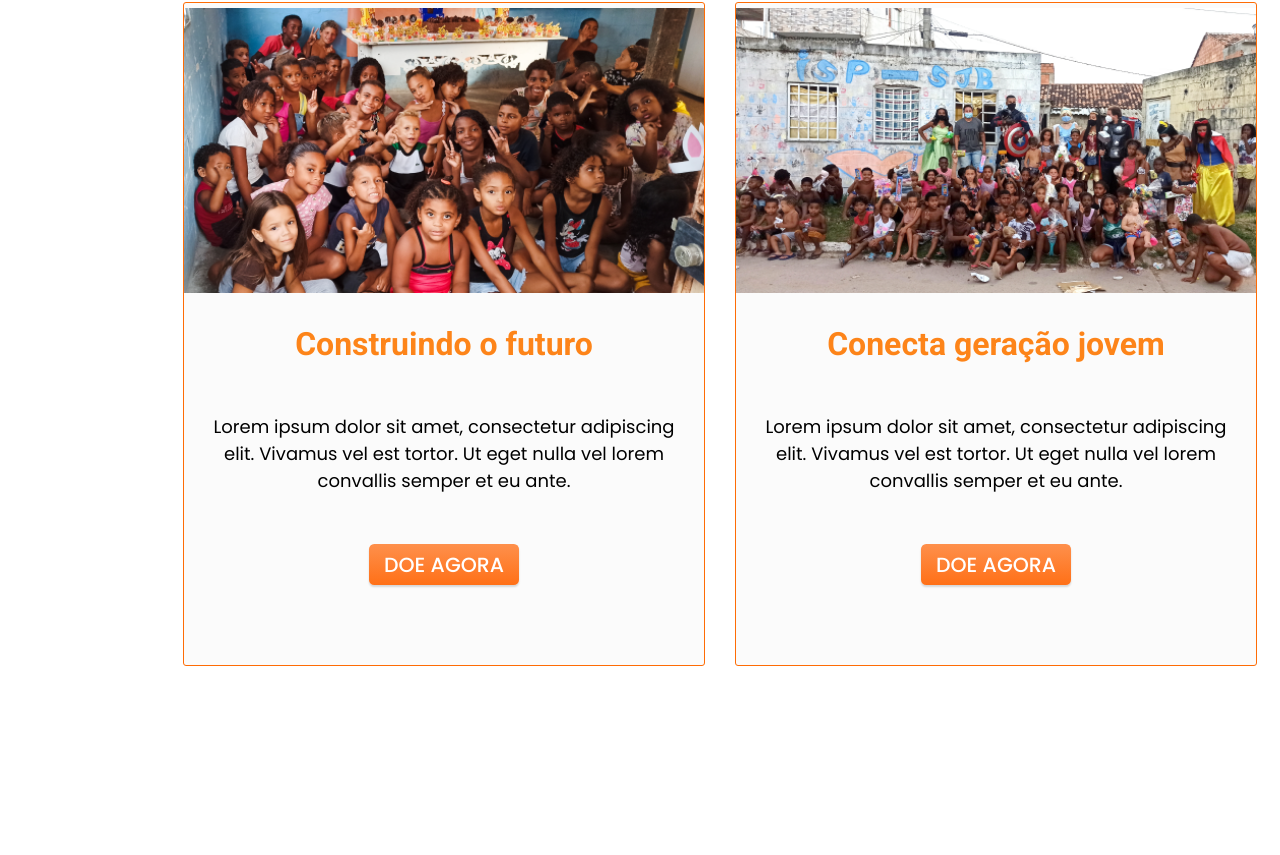
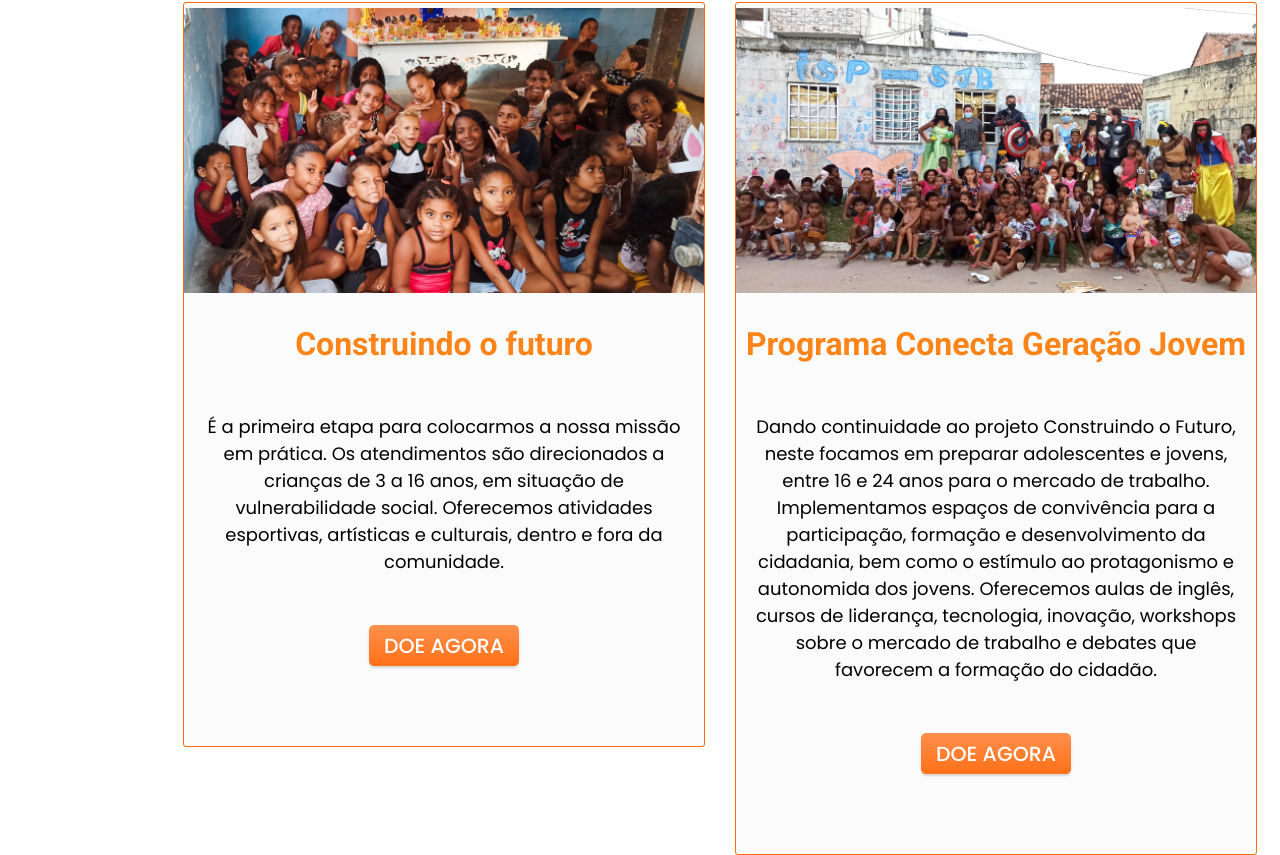
Before and after one commit to sugaivisk/isp-web, a React (Create React App) app: page / in a window 1280 px wide. Shown: the part 535-1390 px from the top of the page. Before the commit the page ends 1201 px from the top, so only its background shows below. Built offline with nearby package versions, Linux system fonts and the light colour scheme; the HTML template or start-up script is replaced by a standard one.

Commit message:
Update index.js

```diff
--- a/src/componentes/Projetos/index.js
+++ b/src/componentes/Projetos/index.js
@@ -1,10 +1,17 @@
+import { useState } from 'react'
+
+//importa dados dos projetos
+import dados from '../../dadosDosProjetos'
+
+//importa CSS
 import './projetos.css'
 import './navigation.css'
 
+//importa imagens
 import imagemprojeto1 from '../../imagens/projeto1-0.png'
 import imagemprojeto2 from '../../imagens/projeto2-0.png'
 
-import { useState } from 'react'
+//importa modal
 import ModalProjeto1 from '../ModalProjeto1'
 import ModalProjeto2 from '../ModalProjeto2'
 
@@ -32,6 +39,7 @@ export default function Projetos() {
     }
 
     return (
+
         <section className='carrosel'>
             <h2 className='carrosel-titulo'>Projetos</h2>
 
@@ -46,19 +54,19 @@ export default function Projetos() {
             <div className='projetos-tela'>
                 <Swiper navigation={true} modules={[Navigation]} className="mySwiper">
                     <SwiperSlide>
-                        <div className='projeto' onClick={()=> {mostrarModal(); setProjeto("projeto1")}}>
+                        <div className='projeto' onClick={()=> {mostrarModal(); setProjeto(`projeto${dados[0].id}`)}}>
                             <img src={imagemprojeto1} alt='projeto1-Construindo o futuro' className='projeto-img'/>
                             <div>
-                                <h3>Construindo o futuro</h3>
-                                <p>Lorem ipsum dolor sit amet, consectetur adipiscing elit. Vivamus vel est tortor. Ut eget nulla vel lorem convallis semper et eu ante.</p>
+                                <h3>{dados[0].titulo}</h3>
+                                <p>{dados[0].texto}</p>
                                 <button>DOE AGORA</button>
                             </div>
                         </div>
-                        <div className='projeto' onClick={()=> {mostrarModal(); setProjeto("projeto2")}}>
+                        <div className='projeto' onClick={()=> {mostrarModal(); setProjeto(`projeto${dados[1].id}`)}}>
                             <img src={imagemprojeto2} alt='projeto2-Conecta geração jovem' className='projeto-img'/>
                             <div>
-                                <h3>Conecta geração jovem</h3>
-                                <p>Lorem ipsum dolor sit amet, consectetur adipiscing elit. Vivamus vel est tortor. Ut eget nulla vel lorem convallis semper et eu ante.</p>
+                                <h3>{dados[1].titulo}</h3>
+                                <p>{dados[1].texto}</p>
                                 <button>DOE AGORA</button>
                             </div>
                         </div>
@@ -69,19 +77,19 @@ export default function Projetos() {
 
             {/* Celular */}
             <div className='projetos-celular'>
-                <div className='projeto' onClick={()=> {mostrarModal(); setProjeto("projeto1")}}>
+                <div className='projeto' onClick={()=> {mostrarModal(); setProjeto(`projeto${dados[0].id}`)}}>
                     <img src={imagemprojeto1} alt='projeto1-Construindo o futuro' className='projeto-img'/>
                     <div>
-                        <h3>Construindo o futuro</h3>
-                        <p>Lorem ipsum dolor sit amet, consectetur adipiscing elit. Vivamus vel est tortor. Ut eget nulla vel lorem convallis semper et eu ante.</p>
+                        <h3>{dados[0].titulo}</h3>
+                        <p>{dados[0].texto}</p>
                         <button>DOE AGORA</button>
                     </div>
                 </div>
-                <div className='projeto' onClick={()=> {mostrarModal(); setProjeto("projeto2")}}>
+                <div className='projeto' onClick={()=> {mostrarModal(); setProjeto(`projeto${dados[1].id}`)}}>
                     <img src={imagemprojeto2} alt='projeto2-Conecta geração jovem' className='projeto-img'/>
                     <div>
-                        <h3>Conecta geração jovem</h3>
-                        <p>Lorem ipsum dolor sit amet, consectetur adipiscing elit. Vivamus vel est tortor. Ut eget nulla vel lorem convallis semper et eu ante.</p>
+                        <h3>{dados[1].titulo}</h3>
+                        <p>{dados[1].texto}</p>
                         <button>DOE AGORA</button>
                     </div>
                 </div>
```
